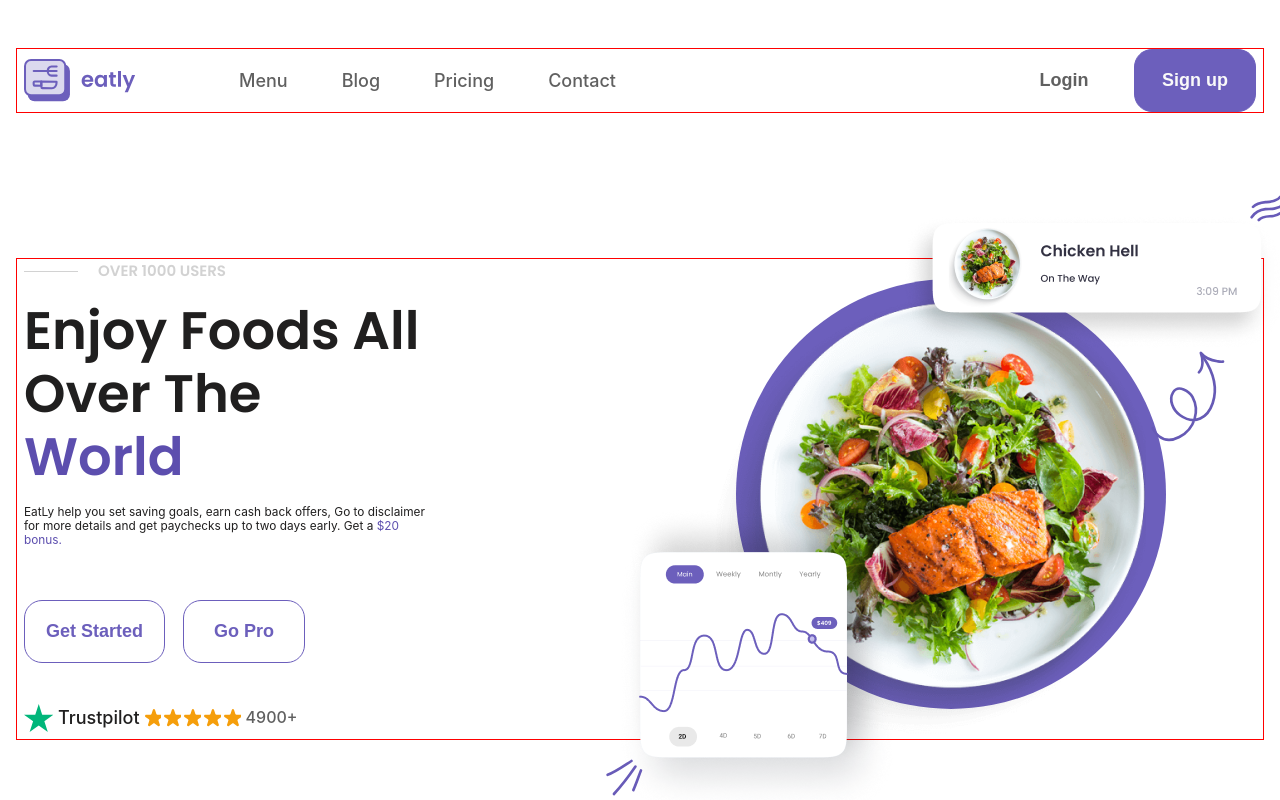
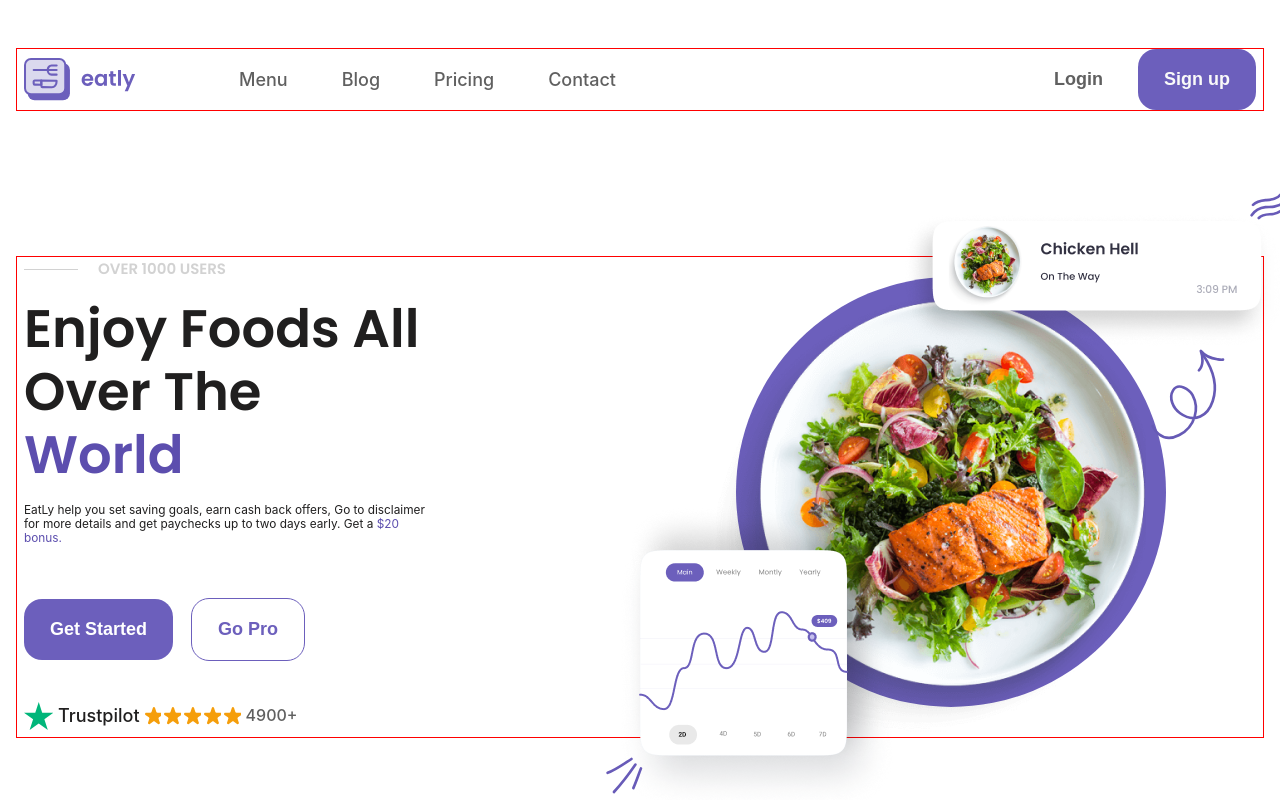
Before and after one commit to kalibria/enjoy_foods, a React app: page / in a window 1280 px wide. Shown: the top 800 px of the page. Built offline with nearby package versions, Linux system fonts and the light colour scheme.

Commit message:
refactored Butten component

```diff
--- a/src/components/buttons/Button.tsx
+++ b/src/components/buttons/Button.tsx
@@ -1,66 +1,44 @@
+import {ButtonHTMLAttributes, ReactNode} from "react";
 import styled from "styled-components";
-import {theme} from "../../styles/Theme";
+
+
+type ButtonProps = {
+    children?: ReactNode,
+    backgroundColor?: string,
+    border?: string
+    color: string
+} & ButtonHTMLAttributes<HTMLButtonElement>
+
+export const Button = ({
+                           title,
+                           onClick,
+                           children,
+                           color,
+                           backgroundColor,
+                           className,
+                           border,
+                           ...restProps
+                       }: ButtonProps) => {
+    return <StyledButton title={title}
+                         onClick={onClick}
+                         color={color}
+                         backgroundColor={backgroundColor}
+                         border={border}
+    >{children}</StyledButton>
+};
 
 type ButtonPropsStyle = {
     backgroundColor?: string,
     color: string,
     border?: string
-
 }
 
-export const Button = styled.button<ButtonPropsStyle>`
-    min-width: 122px;
-    min-height: 63px;
+const StyledButton = styled.button<ButtonPropsStyle>`
     color: ${props => props.color};
     background-color: ${props => props.backgroundColor || 'transparent'};
-    border: ${props => props.border || `solid 1.5px ${theme.colors.accentColor}`};
-    padding: 12px 21px;
+    border: ${props => props.border || 'none'};
+    padding: 20px 26px;
     border-radius: 18px;
     font-weight: 700;
     font-size: 18px;
-
-    // :hover {
-    //     background-color:${theme.colors.accentColor};
-    //     color: ${theme.colors.secondaryColor};
-    // }
 `
-
-// import {ButtonHTMLAttributes, ReactNode} from "react";
-// import styled from "styled-components";
-// import {theme} from "../../styles/Theme";
-//
-// type ButtonProps = {
-//     children?: ReactNode,
-//     backgroundColor?: string,
-//     border?: string
-// } & ButtonHTMLAttributes<HTMLButtonElement>
-//
-// export const Button = ({
-//                            title,
-//                            onClick,
-//                            children,
-//                            color,
-//                            backgroundColor,
-//                            className,
-//                            border,
-//                            ...restProps
-//                        }: ButtonProps) => {
-//     return <StyledButton title={title}
-//                          onClick={onClick}
-//                          color={color}
-//                          backgroundColor={backgroundColor}
-//                          border={border}
-//     >{children}</StyledButton>
-// };
-//
-// const StyledButton = styled.button`
-//     //min-width: 122px;
-//     //min-height: 63px;
-//     color: ${props => props.color};
-//     background-color: ${props => props.backgroundColor || 'transparent'};
-//     border: ${props => props.border || `solid 1.5px ${theme.colors.accentColor}`};
-//     padding: 12px 21px;
-//     border-radius: 18px;
-//     font-weight: 700;
-//     font-size: 18px;
-// `
--- a/src/layout/mainSections/mainSection/MainDescription.tsx
+++ b/src/layout/mainSections/mainSection/MainDescription.tsx
@@ -12,8 +12,8 @@ export const MainDescription = () => {
                 Over The <span>World</span> </S.Title>
             <S.Description>EatLy help you set saving goals, earn cash back offers, Go to disclaimer for more details and get paychecks up to two days early. Get a <span>$20 bonus.</span></S.Description>
             <S.ButtonsWrapper>
-                <Button color={theme.colors.accentColor}>Get Started</Button>
-                <Button color={theme.colors.accentColor}>Go Pro</Button>
+                <Button color={theme.colors.secondaryFontColor} backgroundColor={theme.colors.accentColor}>Get Started</Button>
+                <Button color={theme.colors.accentColor} border={`solid 1.5px ${theme.colors.accentColor}`}>Go Pro</Button>
             </S.ButtonsWrapper>
             <Rating/>
         </S.MainSection>
```
